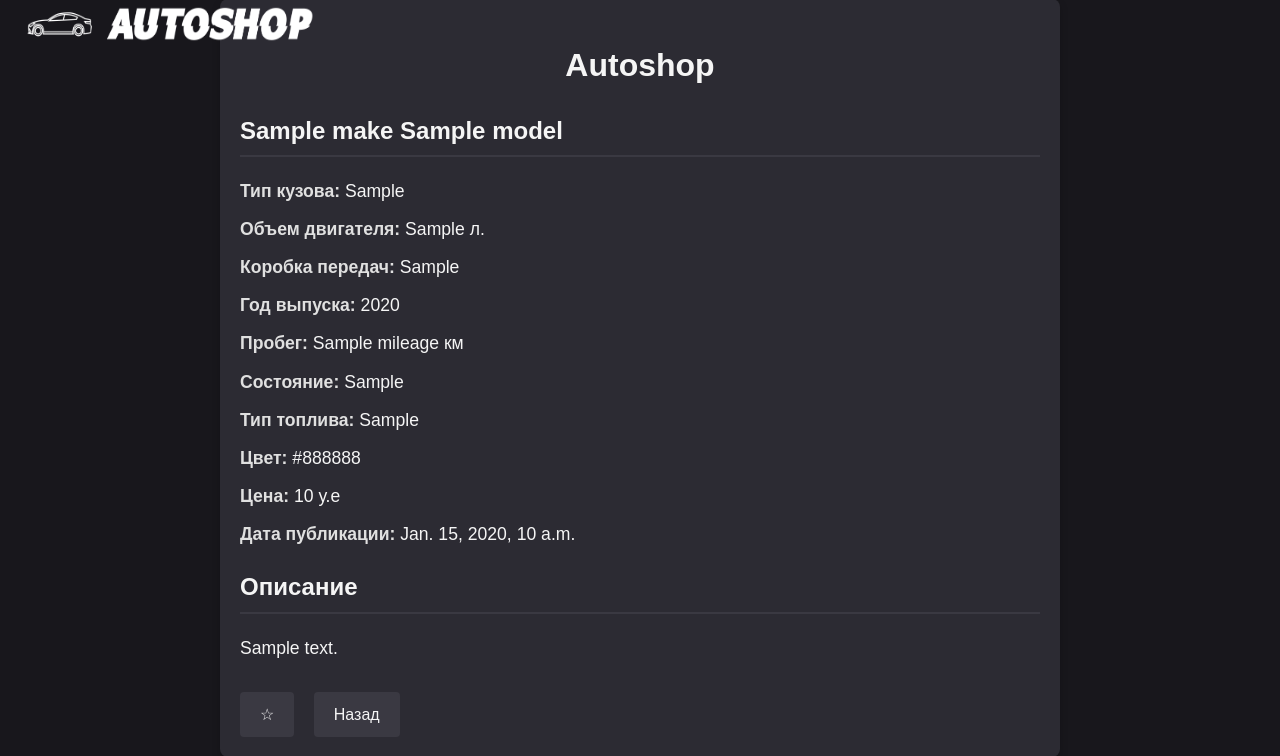
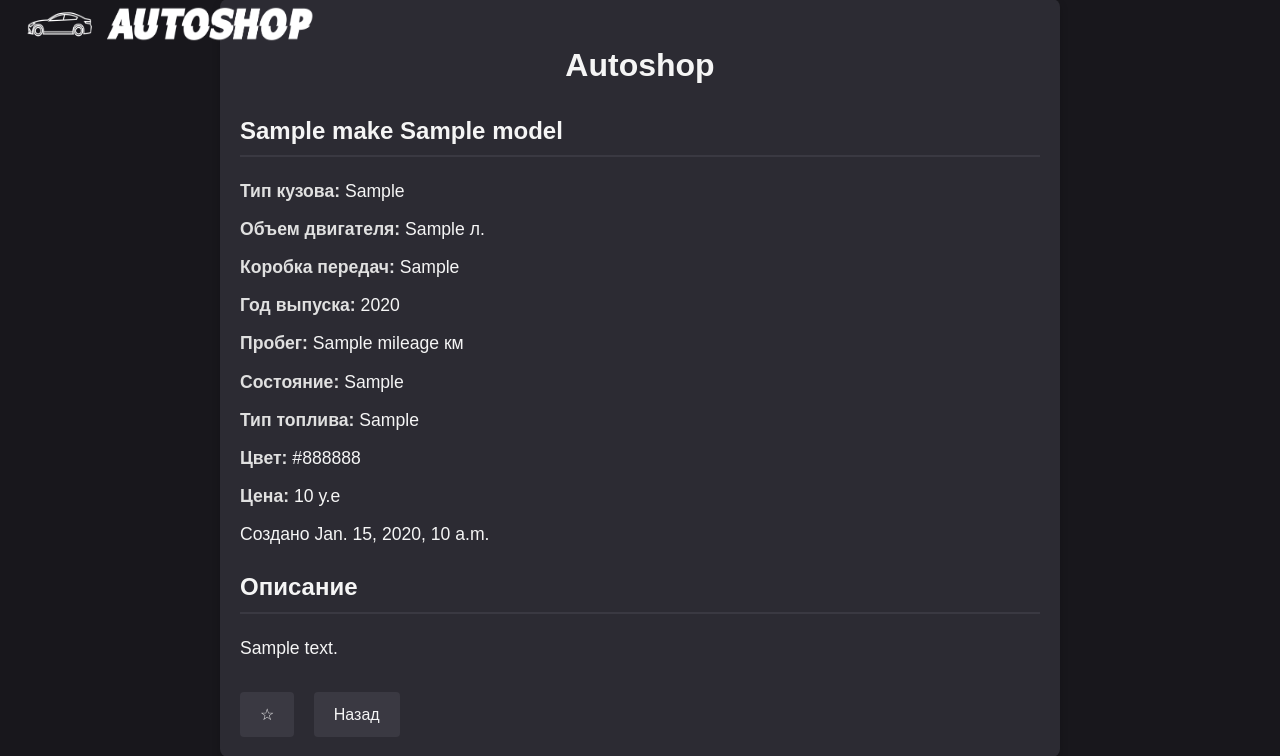
Before and after one commit to matrix192/mydjangoproject, a Django app: template autoshop/buycars/templates/buycars/details_car.html in a window 1280 px wide. Shown: the part 21-777 px from the top of the page. Run offline with Django 3.2, Linux system fonts and the light colour scheme; the template is opened without the code that fills it: most values are stand-ins (such as "Sample title", 1, 10 or a date in 2020).

Commit message:
bugfix+database

```diff
--- a/autoshop/buycars/models.py
+++ b/autoshop/buycars/models.py
@@ -87,6 +87,7 @@ class Cars(models.Model):
         ('d', 'Кабриолет'),
         ('e', 'Пикап'),
         ('f', 'Фургон'),
+        ('g', 'Внедорожник')
     )
 
     make = models.CharField(
--- a/autoshop/buycars/templates/buycars/details_car.html
+++ b/autoshop/buycars/templates/buycars/details_car.html
@@ -23,7 +23,7 @@
             <p><strong>Тип топлива:</strong> {{car.get_fuel_type_display}}</p>
             <p><strong>Цвет:</strong> {{car.color}}</p>
             <p><strong>Цена:</strong> {{car.price}} у.е</p>
-            <p><strong>Дата публикации:</strong> {{ car.published }}</p>
+            <p>Создано {{ car.published }}</p>
         </div>
 
         <div class="car-details">
--- a/autoshop/buycars/templates/buycars/details_moto.html
+++ b/autoshop/buycars/templates/buycars/details_moto.html
@@ -23,7 +23,7 @@
             <p><strong>Состояние:</strong> {{ moto.get_condition_display }}</p>
             <p><strong>Цвет:</strong> {{ moto.color }}</p>
             <p><strong>Цена:</strong> {{ moto.price }} у.е</p>
-            <p><strong>Дата публикации:</strong> {{ moto.published }}</p>
+            <p>Создано {{ moto.published }}</p>
         </div>
 
         <div class="car-details">
```
Also changed, not shown: autoshop/db.sqlite3.
